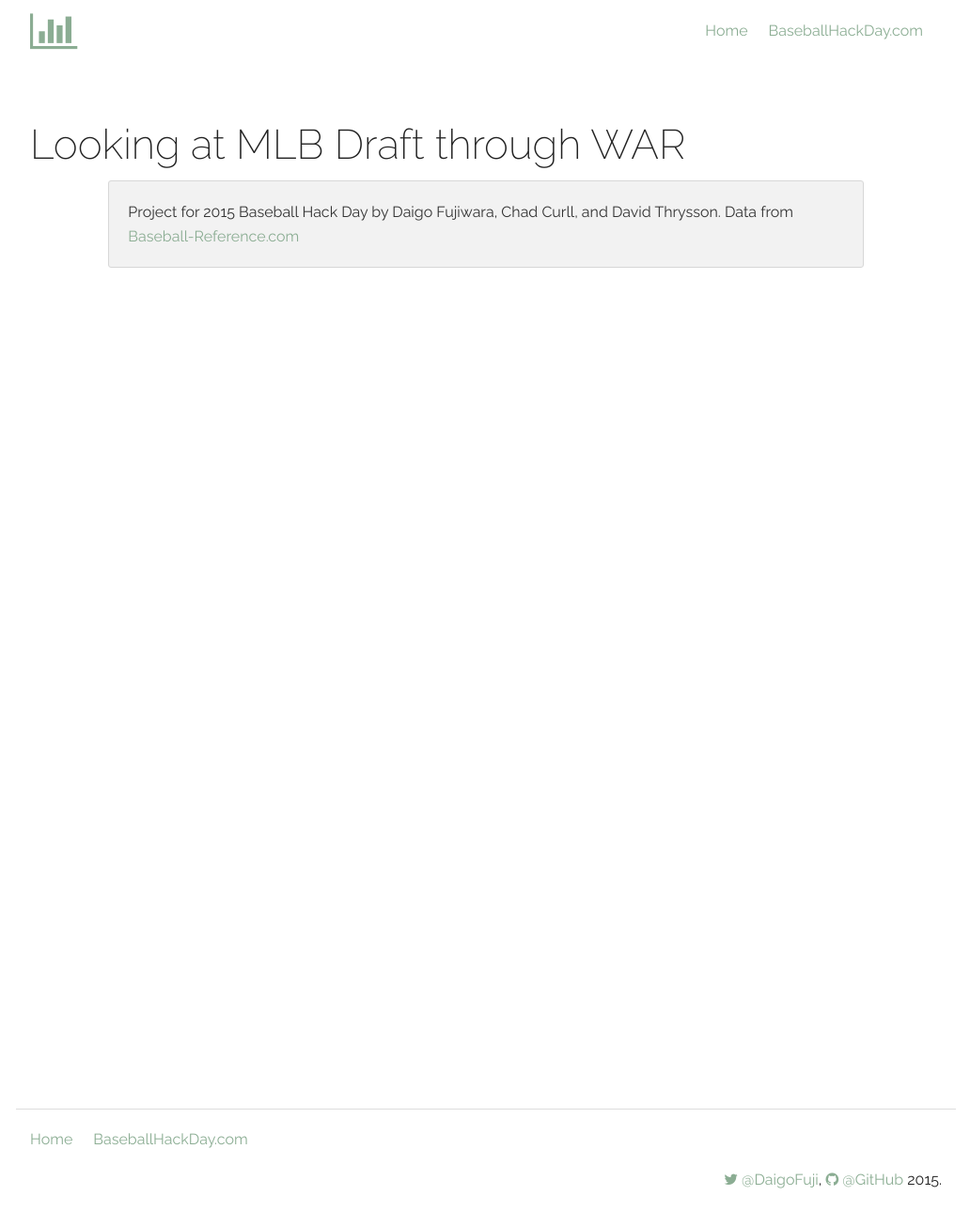
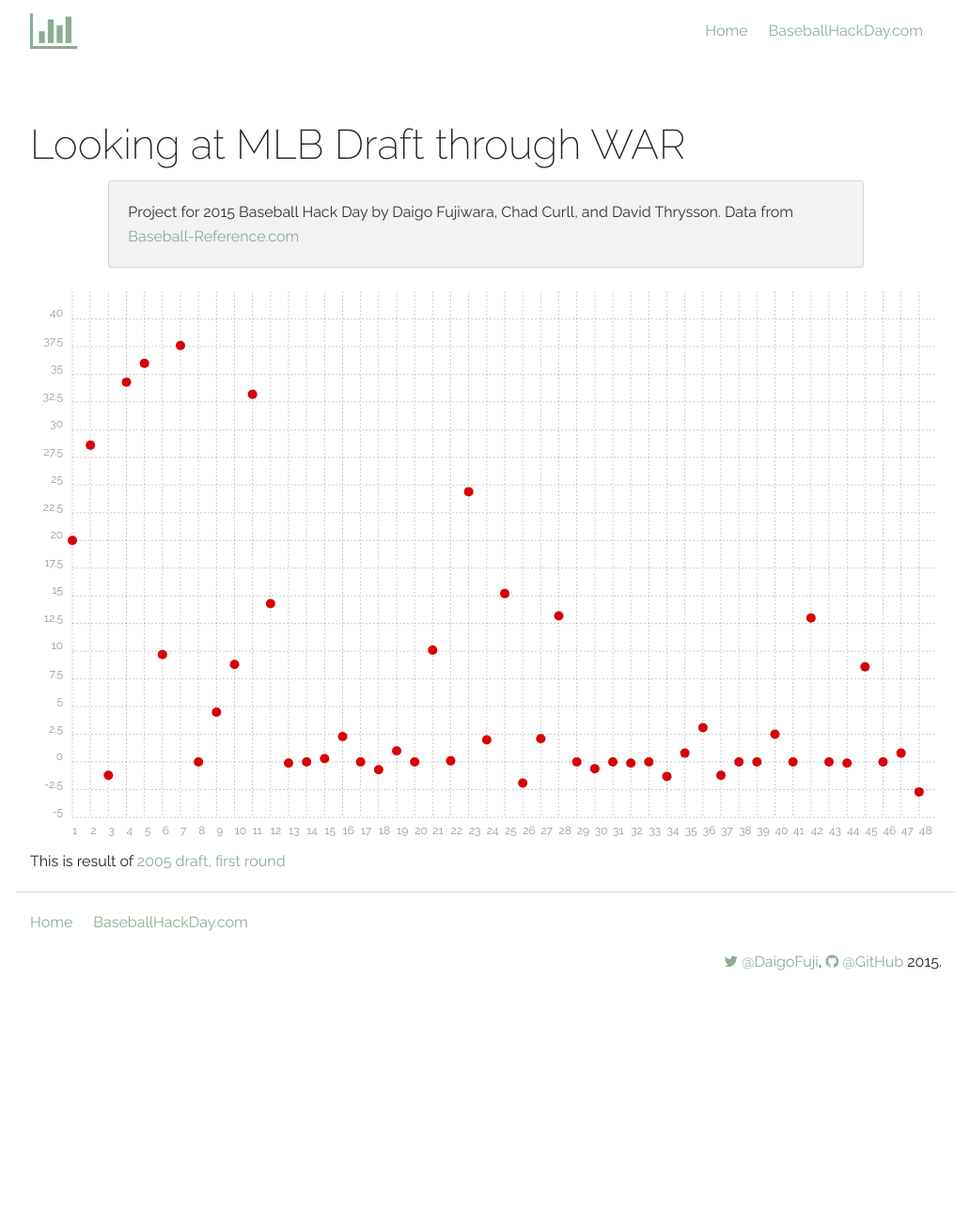
Before and after one commit to daigofuji/draft-war-visualization, a Jekyll site: the page built from index.html, in a window 1280 px wide. Shown: the whole page at 94% size, without its empty margins (123-1155 px from the left). Built offline with Jekyll 4.4.1, drawn with Linux system fonts in a browser that asks for light colours; nearby versions of some CDN libraries; after the commit the page ends 1057 px from its top, so only the background shows below that.

Commit message:
got chartists js to work

```diff
--- a/index.html
+++ b/index.html
@@ -18,6 +18,12 @@ keywords: github pages, Jekyll, foundation 5
 
 <div class="row">
 	<div class="large-12 columns">
-		<div class="ct-chart"></div>
+		<div class="ct-chart ct-golden-section"></div>
 	</div>
 </div>
+
+<div class="row">
+	<div class="large-12 columns">
+		<div class="">This is result of <a href="http://www.baseball-reference.com/draft/?query_type=year_round&year_ID=2005&draft_round=1&draft_type=junreg&">2005 draft, first round</a></div>
+	</div>
+</div>
--- a/js/script.js
+++ b/js/script.js
@@ -3,14 +3,16 @@
 $(document).foundation().ready(function() {
 
   new Chartist.Line('.ct-chart', {
-    labels: ['1', '2', '3', '4', '5', '6'],
+    labels: ["1","2","3","4","5","6","7","8","9","10","11","12","13","14","15","16","17","18","19","20","21","22","23","24","25","26","27","28","29","30","31","32","33","34","35","36","37","38","39","40","41","42","43","44","45","46","47","48"],
     series: [
       {
         name: 'WAR',
-        data: [20,28.6,-1.2,34.3,36,9.7,37.6,,4.5,8.8,33.2,14.3,-0.1,0,0.3,2.3,,-0.7,1,,10.1,0.1,24.4,2,15.2,-1.9,2.1,13.2,,-0.6,,-0.1,,-1.3,0.8,3.1,-1.2,,,2.5,,13,,-0.1,8.6,,0.8,-2.7]
+        data: ["20","28.6","-1.2","34.3","36","9.7","37.6","0","4.5","8.8","33.2","14.3","-0.1","0","0.3","2.3","0","-0.7","1","0","10.1","0.1","24.4","2","15.2","-1.9","2.1","13.2","0","-0.6","0","-0.1","0","-1.3","0.8","3.1","-1.2","0","0","2.5","0","13","0","-0.1","8.6","0","0.8","-2.7"],
+        player: ["Justin Upton","Alex Gordon","Jeff Clement","Ryan Zimmerman","Ryan Braun","Ricky Romero","Troy Tulowitzki","Wade Townsend","Mike Pelfrey","Cameron Maybin","Andrew McCutchen","Jay Bruce","Brandon Snyder","Trevor Crowe","Lance Broadway","Chris Volstad","*C.J. Henry","Cesar Carrillo","John Mayberry","Mark Pawelek","Cliff Pennington","*Aaron Thompson","*Jacoby Ellsbury","Brian Bogusevic","Matt Garza","*Craig Hansen","Joey Devine","*Colby Rasmus","*Jacob Marceaux","Tyler Greene","*Matt Torra","*Chaz Roe","*Johnny Drennen","*Ryan Tucker","*Cesar Ramos","*Travis Buck","*Trevor Bell","*Eli Iorg","*Hank Sanchez","*Luke Hochevar","*Beau Jones","*Clay Buchholz","*Mark McCormick","*Sean West","*Jed Lowrie","*Tyler Herron","*Michael Bowden","*Garrett Olson"]
       }
     ]
-  });
+  },
+  {showLine: false});
   var $chart = $('.ct-chart');
   var $toolTip = $chart
     .append('<div class="tooltip"></div>')
@@ -20,6 +22,7 @@ $(document).foundation().ready(function() {
     var $point = $(this),
       value = $point.attr('ct:value'),
       seriesName = $point.parent().attr('ct:series-name');
+      console.log($point)
     $toolTip.html(seriesName + '<br>' + value).show();
   });
   $chart.on('mouseleave', '.ct-point', function() {
--- a/scss/_custom.scss
+++ b/scss/_custom.scss
@@ -5,7 +5,3 @@ h1, h2, h3, h4, h5, h6 {
 	@media #{$large-up} {
 	}
 }
-
-.ct-chart {
-	height: 95vh;
-}
```
Also changed, not shown: css/style.css.
